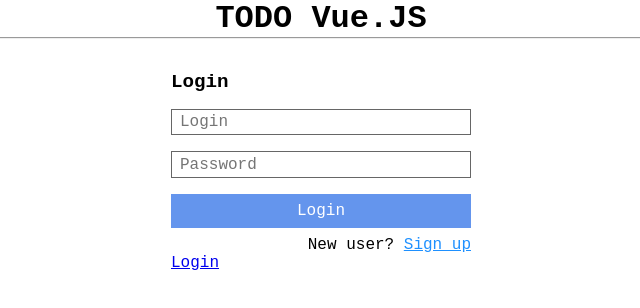
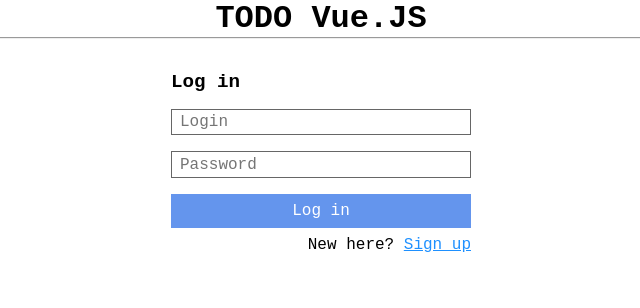
Before and after one commit to iwannabekoshka/todo, a Vue app: page / in a window 1280 px wide. Shown: the top 308 px of the page, without its empty margins (319-959 px from the left). Built offline with nearby package versions, Linux system fonts and the light colour scheme.

Commit message:
Есть смена формы регистрации и входа, могу отрисовывать контент при выполнении функции, не только при клике на <router-link>

```diff
--- a/src/components/Login.vue
+++ b/src/components/Login.vue
@@ -1,25 +1,27 @@
 <template>
 	<div class="login-form">
-		<h2>Login</h2>
+		<h2> {{ fillText(registered) }} </h2>
 		<input type="text" placeholder="Login"
 			   v-model="login"
 		>
 		<input type="password" placeholder="Password"
 			   v-model="password"
 		>
+		<input type="email"
+			   v-if="!registered"
+			   v-model="email"
+			   placeholder="E-mail">
+
 		<div class="login-register">
-			<span id="btn-login" @click="logIn">
-				Login
+			<span class="btn-enter"
+				  @click="enter(registered)">
+				{{ fillText(registered) }}
 			</span>
 
 			<span id="register">
-				New user?
-				<a @click.prevent="register">Sign up</a>
+				{{ registered ? 'New here?' : 'Already registered?' }}
+				<a @click.prevent="register">{{ fillText(!registered) }}</a>
 			</span>
-
-			<router-link to="/todos">
-				Login
-			</router-link>
 		</div>
 	</div>
 </template>
@@ -32,14 +34,24 @@
 			return {
 				login: '',
 				password: '',
+				email: '',
 			}
 		},
 		methods: {
 			logIn() {
 				this.$emit('log-in', this.login, this.password)
 			},
+			signUp() {
+				this.$emit('sign-up', this.login, this.password, this.email)
+			},
+			enter(registered) {
+				if (registered) {this.logIn()} else {this.signUp()}
+			},
 			register() {
 				this.$emit('is-registered')
+			},
+			fillText(registered) {
+				return registered ? 'Log in' : 'Sign up'
 			}
 		}
 	}
@@ -71,7 +83,7 @@
 		display: flex;
 		flex-direction: column;
 	}
-	#btn-login {
+	.btn-enter {
 		padding: 0.5rem 1rem;
 		margin-bottom: 0.5rem;
 
@@ -84,7 +96,7 @@
 		cursor: pointer;
 		transition: background-color .2s linear;
 	}
-	#btn-login:hover {
+	.btn-enter:hover {
 		background-color: #557dc6;
 	}
 	#register {
@@ -93,5 +105,6 @@
 	#register a {
 		text-decoration: underline;
 		color: dodgerblue;
+		cursor: pointer;
 	}
 </style>
--- a/src/views/Home.vue
+++ b/src/views/Home.vue
@@ -1,9 +1,15 @@
 <template>
 	<div>
 		<Login
-			v-if="isRegistered"
+			v-if="registered"
 			v-bind:registered="registered"
 			v-on:log-in="logIn"
+			v-on:is-registered="isRegistered"
+		/>
+		<Login
+			v-else
+			v-bind:registered="registered"
+			v-on:sign-up="signUp"
 			v-on:is-registered="isRegistered"
 		/>
 	</div>
@@ -11,6 +17,7 @@
 
 <script>
 	import Login from "../components/Login";
+	import router from "../router";
 	export default {
 		name: "Home",
 		components: {Login},
@@ -23,11 +30,15 @@
 		},
 		methods: {
 			logIn(login, password) {
-				console.log(login, password)
+				console.log(`login ${login} ${password}`)
+				router.push('/todos')
+			},
+			signUp(login, password, email) {
+				console.log(`signup ${login} ${password} ${email}`)
 			},
 			isRegistered() {
 				this.registered = !this.registered;
-				console.log(this.registered)
+				console.log(`registered: ${this.registered}`)
 			},
 		}
 	}
```
Also changed, not shown: 1 other file (tests, documents, lock files or other folders).
